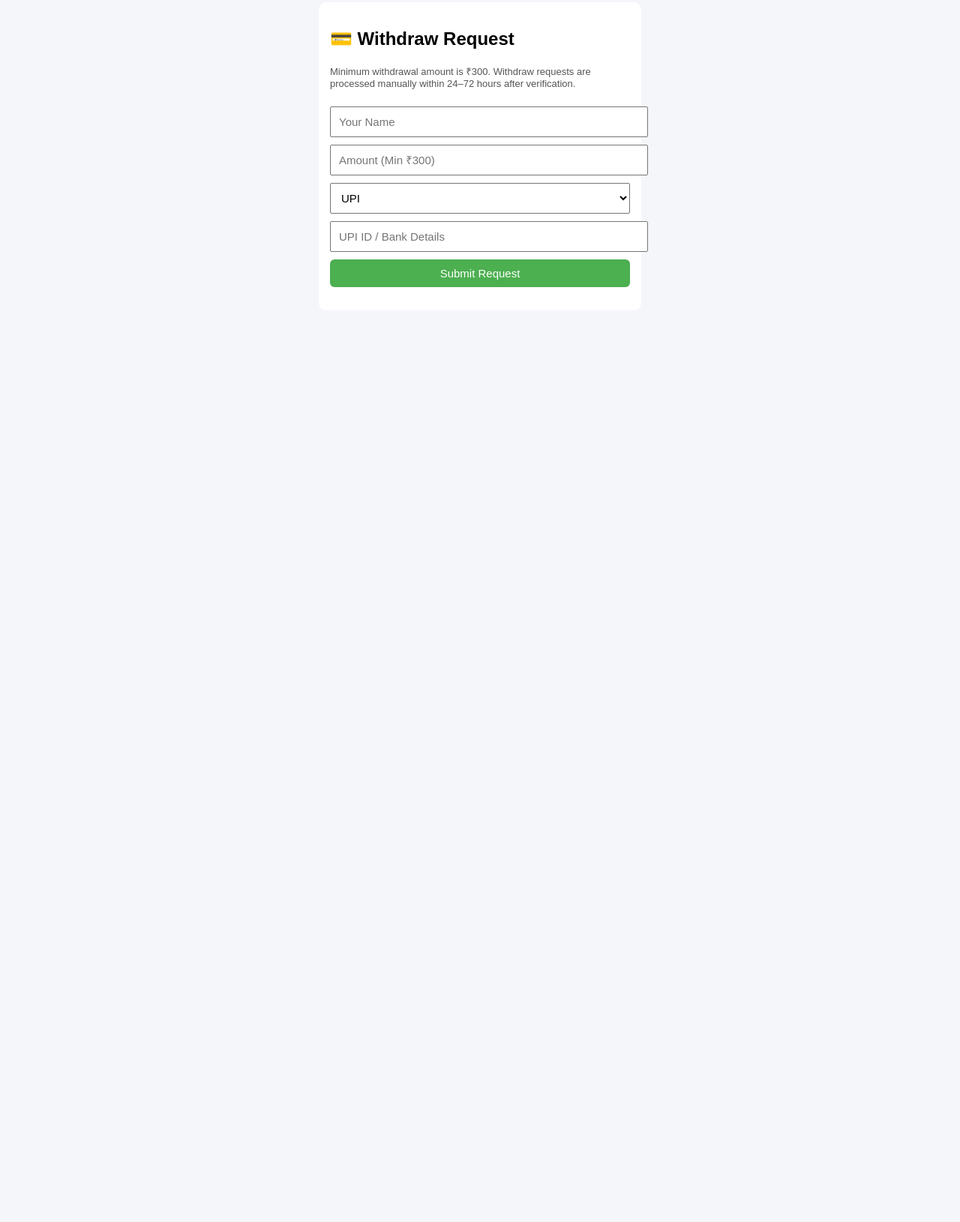
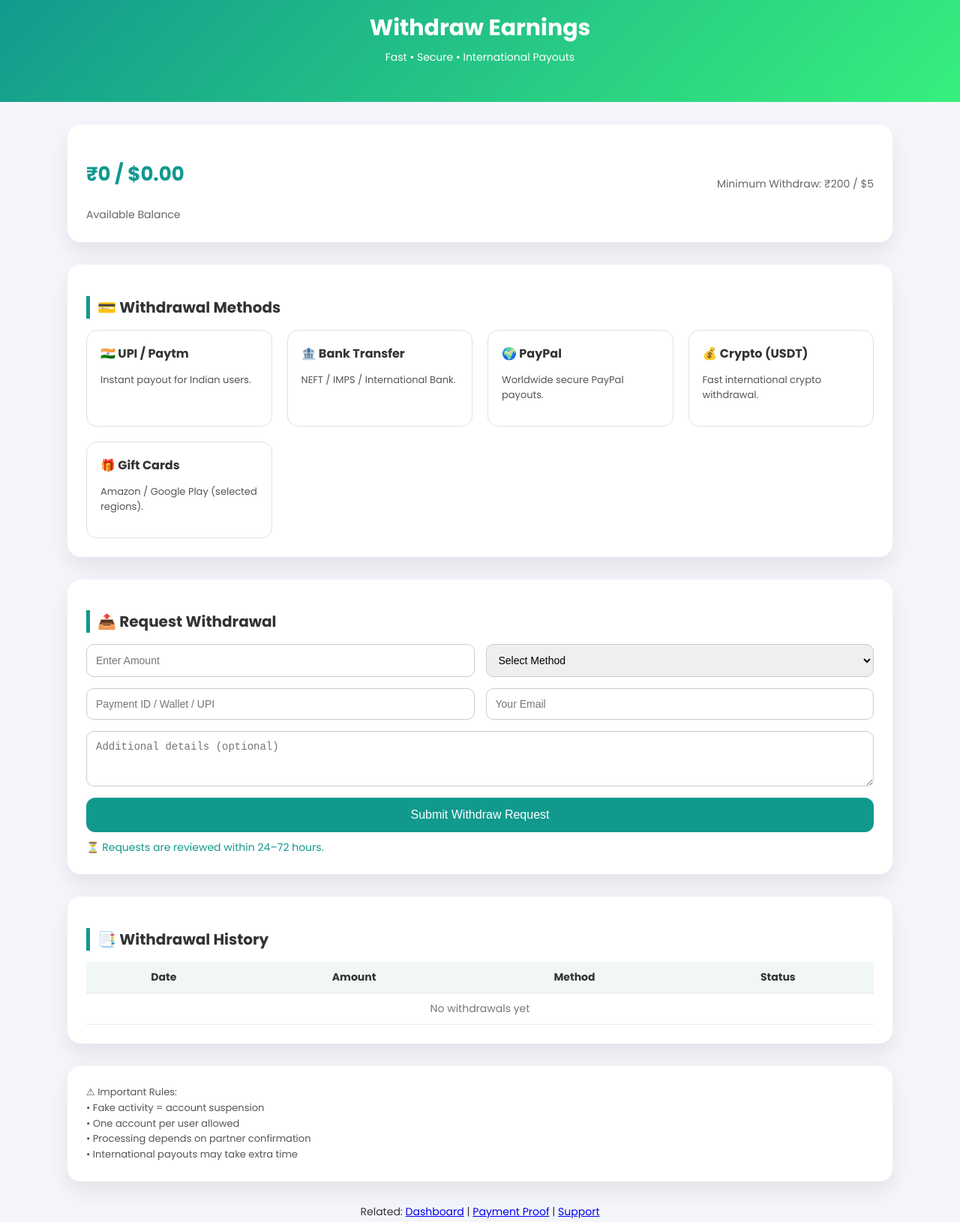
Before and after one commit to kashyapram21377-cmyk/EarnPaisaToday, a plain HTML site: page withdraw.html in a window 1280 px wide. Shown: the part 20-1650 px from the top of the page at 75% size. Before the commit the page ends 800 px from the top, so only its background shows below. Drawn offline with Linux system fonts and the light colour scheme; no server answers.

Commit message:
Update withdraw.html

```diff
--- a/withdraw.html
+++ b/withdraw.html
@@ -1,85 +1,276 @@
 <!DOCTYPE html>
-<html>
+<html lang="en">
 <head>
-<title>Withdraw - EarnPaisaToday</title>
-<meta name="viewport" content="width=device-width, initial-scale=1">
+<meta charset="UTF-8">
+<title>Withdraw Earnings – Earn Paisa Today</title>
 
-<script src="https://www.gstatic.com/firebasejs/9.23.0/firebase-app-compat.js"></script>
-<script src="https://www.gstatic.com/firebasejs/9.23.0/firebase-auth-compat.js"></script>
-<script src="https://www.gstatic.com/firebasejs/9.23.0/firebase-firestore-compat.js"></script>
+<meta name="description" content="Withdraw your earnings securely via UPI, Paytm, Bank Transfer, PayPal, Crypto & International wallets. Fast & transparent withdrawals." />
+<meta name="keywords" content="withdraw earnings, payout earn paisa today, paypal withdraw, upi payout, international withdraw" />
+<meta name="viewport" content="width=device-width, initial-scale=1.0">
 
-<script>
-const firebaseConfig = {
-  apiKey: "AIzaSyBwd7y4uG955kZ5eg91ryn8bzbWzK2R_Ks",
-  authDomain: "earnpaisatoday.firebaseapp.com",
-  projectId: "earnpaisatoday",
-};
-firebase.initializeApp(firebaseConfig);
-
-const auth = firebase.auth();
-const db = firebase.firestore();
-</script>
+<link href="https://fonts.googleapis.com/css2?family=Poppins:wght@300;400;600;700&display=swap" rel="stylesheet">
 
 <style>
-body{font-family:Arial;background:#f4f6fa;padding:15px}
-.card{background:#fff;padding:15px;border-radius:10px;max-width:400px;margin:auto}
-input,select,button{
-  width:100%;padding:10px;margin-top:10px;
-  font-size:15px
+body{
+  margin:0;
+  font-family:'Poppins',sans-serif;
+  background:#f4f6fb;
+  color:#333;
 }
-button{background:#4caf50;color:#fff;border:none;border-radius:6px}
+header{
+  background:linear-gradient(135deg,#11998e,#38ef7d);
+  color:#fff;
+  padding:35px 20px;
+  text-align:center;
+}
+header h1{margin:0;font-size:30px;}
+header p{margin-top:6px;font-size:14px;}
+
+.container{
+  max-width:1100px;
+  margin:auto;
+  padding:30px 15px;
+}
+
+.box{
+  background:#fff;
+  border-radius:18px;
+  padding:25px;
+  margin-bottom:30px;
+  box-shadow:0 14px 30px rgba(0,0,0,.08);
+}
+
+.section-title{
+  font-size:20px;
+  margin-bottom:15px;
+  border-left:5px solid #11998e;
+  padding-left:10px;
+}
+
+.balance{
+  display:flex;
+  justify-content:space-between;
+  align-items:center;
+  flex-wrap:wrap;
+}
+.balance h2{
+  font-size:26px;
+  color:#11998e;
+}
+.balance span{
+  font-size:14px;
+  color:#666;
+}
+
+.methods{
+  display:grid;
+  grid-template-columns:repeat(auto-fit,minmax(230px,1fr));
+  gap:20px;
+}
+
+.method{
+  border:1px solid #e0e0e0;
+  border-radius:14px;
+  padding:18px;
+  transition:.3s;
+}
+.method:hover{
+  box-shadow:0 10px 25px rgba(0,0,0,.1);
+}
+
+.method h3{
+  margin:0 0 6px;
+  font-size:16px;
+}
+.method p{
+  font-size:13px;
+  color:#555;
+}
+
+form{
+  display:grid;
+  grid-template-columns:1fr 1fr;
+  gap:15px;
+}
+form input, form select{
+  padding:12px;
+  border-radius:10px;
+  border:1px solid #ccc;
+  font-size:14px;
+}
+form textarea{
+  grid-column:1/3;
+  padding:12px;
+  border-radius:10px;
+  border:1px solid #ccc;
+  font-size:14px;
+}
+
+.btn{
+  grid-column:1/3;
+  padding:14px;
+  border:none;
+  border-radius:12px;
+  background:#11998e;
+  color:#fff;
+  font-size:16px;
+  cursor:pointer;
+  transition:.3s;
+}
+.btn:hover{background:#0b7d73;}
+
+.note{
+  font-size:13px;
+  color:#555;
+  line-height:1.6;
+}
+
+.status{
+  margin-top:10px;
+  font-size:14px;
+  color:#11998e;
+}
+
+.history table{
+  width:100%;
+  border-collapse:collapse;
+}
+.history th,.history td{
+  padding:10px;
+  border-bottom:1px solid #eaeaea;
+  font-size:14px;
+}
+.history th{
+  background:#f1f7f6;
+}
+
+footer{
+  margin-top:40px;
+  text-align:center;
+  font-size:13px;
+  color:#777;
+}
+footer a{color:#11998e;text-decoration:none;}
 </style>
 </head>
 
 <body>
 
-<div class="card">
-<h2>💳 Withdraw Request</h2>
-<p style="font-size:13px;color:#555">
-Minimum withdrawal amount is ₹300.
-Withdraw requests are processed manually within 24–72 hours after verification.
-</p>
+<header>
+  <h1>Withdraw Earnings</h1>
+  <p>Fast • Secure • International Payouts</p>
+</header>
 
-<input id="name" placeholder="Your Name">
-<input id="amount" type="number" placeholder="Amount (Min ₹300)">
-<select id="method">
-  <option>UPI</option>
-  <option>Paytm</option>
-  <option>Bank</option>
-</select>
-<input id="account" placeholder="UPI ID / Bank Details">
+<div class="container">
 
-<button onclick="withdraw()">Submit Request</button>
+  <!-- BALANCE -->
+  <div class="box balance">
+    <div>
+      <h2>₹0 / $0.00</h2>
+      <span>Available Balance</span>
+    </div>
+    <div>
+      <span>Minimum Withdraw: ₹200 / $5</span>
+    </div>
+  </div>
 
-<p id="msg"></p>
+  <!-- METHODS -->
+  <div class="box">
+    <h2 class="section-title">💳 Withdrawal Methods</h2>
+    <div class="methods">
+
+      <div class="method">
+        <h3>🇮🇳 UPI / Paytm</h3>
+        <p>Instant payout for Indian users.</p>
+      </div>
+
+      <div class="method">
+        <h3>🏦 Bank Transfer</h3>
+        <p>NEFT / IMPS / International Bank.</p>
+      </div>
+
+      <div class="method">
+        <h3>🌍 PayPal</h3>
+        <p>Worldwide secure PayPal payouts.</p>
+      </div>
+
+      <div class="method">
+        <h3>💰 Crypto (USDT)</h3>
+        <p>Fast international crypto withdrawal.</p>
+      </div>
+
+      <div class="method">
+        <h3>🎁 Gift Cards</h3>
+        <p>Amazon / Google Play (selected regions).</p>
+      </div>
+
+    </div>
+  </div>
+
+  <!-- WITHDRAW FORM -->
+  <div class="box">
+    <h2 class="section-title">📤 Request Withdrawal</h2>
+
+    <form id="withdrawForm">
+      <input type="number" placeholder="Enter Amount" required>
+      <select required>
+        <option value="">Select Method</option>
+        <option>UPI / Paytm</option>
+        <option>Bank Transfer</option>
+        <option>PayPal</option>
+        <option>Crypto (USDT)</option>
+        <option>Gift Card</option>
+      </select>
+
+      <input type="text" placeholder="Payment ID / Wallet / UPI" required>
+      <input type="email" placeholder="Your Email" required>
+
+      <textarea rows="3" placeholder="Additional details (optional)"></textarea>
+
+      <button class="btn">Submit Withdraw Request</button>
+    </form>
+
+    <div class="status">⏳ Requests are reviewed within 24–72 hours.</div>
+  </div>
+
+  <!-- HISTORY -->
+  <div class="box history">
+    <h2 class="section-title">📑 Withdrawal History</h2>
+    <table>
+      <tr>
+        <th>Date</th>
+        <th>Amount</th>
+        <th>Method</th>
+        <th>Status</th>
+      </tr>
+      <tr>
+        <td colspan="4" style="text-align:center;color:#777;">No withdrawals yet</td>
+      </tr>
+    </table>
+  </div>
+
+  <!-- RULES -->
+  <div class="box note">
+    ⚠ Important Rules:<br>
+    • Fake activity = account suspension<br>
+    • One account per user allowed<br>
+    • Processing depends on partner confirmation<br>
+    • International payouts may take extra time
+  </div>
+
+  <!-- INTERNAL LINKS -->
+  <p style="text-align:center;margin-top:30px;font-size:14px;">
+    Related:
+    <a href="dashboard.html">Dashboard</a> |
+    <a href="payment-proof.html">Payment Proof</a> |
+    <a href="support.html">Support</a>
+  </p>
+
 </div>
 
-<script>
-auth.signInAnonymously();
-
-function withdraw(){
-  const user = auth.currentUser;
-  const amount = Number(document.getElementById("amount").value);
-
-  if(amount < 300){
-    alert("Minimum withdraw ₹300");
-    return;
-  }
-
-  db.collection("withdraw_requests").add({
-    userId: user.uid,
-    name: document.getElementById("name").value,
-    amount: amount,
-    method: document.getElementById("method").value,
-    account: document.getElementById("account").value,
-    status: "pending",
-    time: firebase.firestore.FieldValue.serverTimestamp()
-  }).then(()=>{
-    document.getElementById("msg").innerHTML =
-      "✅ Request submitted. Admin will review.";
-  });
-}
-</script>
+<footer>
+  © 2026 Earn Paisa Today • <a href="index.html">Home</a>
+</footer>
 
 </body>
 </html>
```
